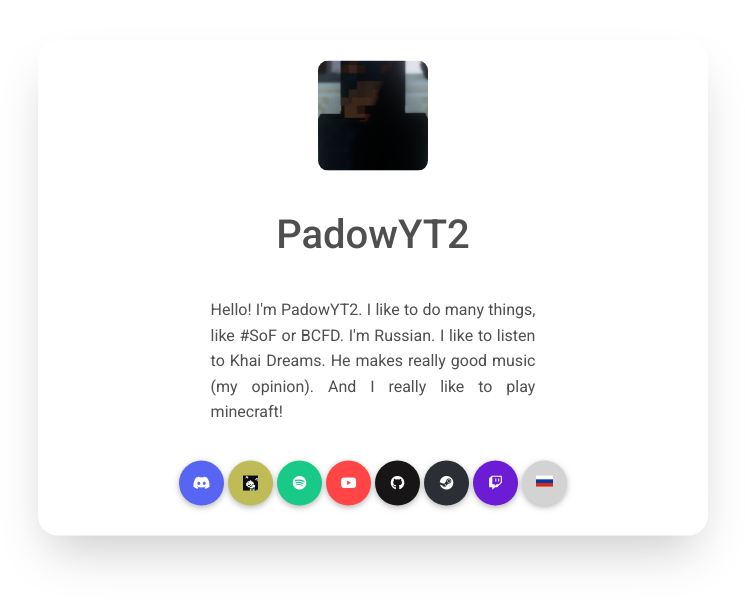
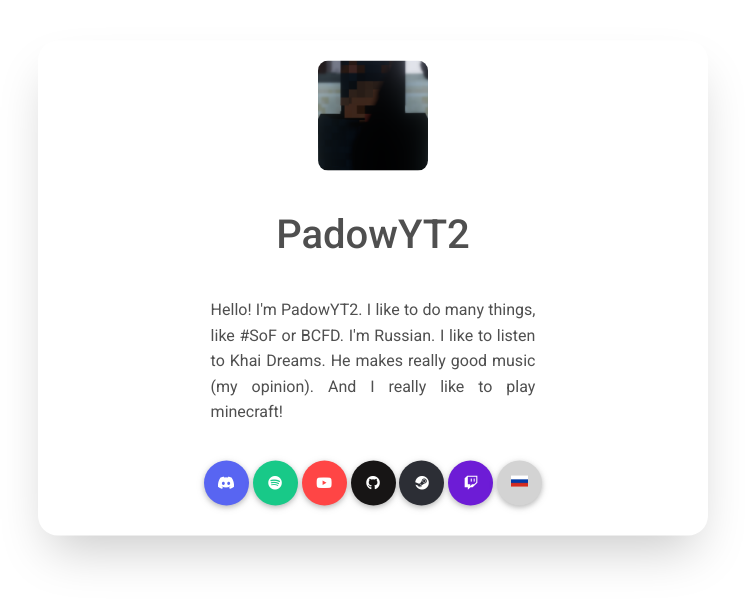
Before and after one commit to PadowYT2/aboutme, a plain HTML site: page index.html in a window 1280 px wide. Shown: the part 112-716 px from the top of the page, without its empty margins (267-1012 px from the left). Drawn offline with Linux system fonts and the light colour scheme; a script that the page names is missing.

Commit message:
Update index.html

```diff
--- a/index.html
+++ b/index.html
@@ -66,7 +66,6 @@
   </div>
 <div style="padding: 20px;">
     <a class="btn btn-primary btn-floating btn-lg" data-mdb-toggle="popover" data-mdb-placement="top" data-mdb-content="PadowYT2#1148" style="background-color: #5865F2;" role="button"><i class="fab fa-discord"></i></a>
-    <a class="btn btn-primary btn-floating btn-lg" style="background-color: #bfbc58;" role="button" href="https://www.soff.ml" target="_blank"><img src="img/sof.png" width="15px" style="padding: 15px 0;"></img></a>
     <a class="btn btn-primary btn-floating btn-lg" style="background-color: #18c988;" role="button" href="http://gg.gg/padowvibe" target="_blank"><i class="fab fa-spotify"></i></a>
     <a class="btn btn-primary btn-floating btn-lg" style="background-color: #ff4545;" role="button" href="https://www.youtube.com/channel/UCXWNltER04A3qcjdc1Fst0w" target="_blank"><i class="fab fa-youtube"></i></a>
     <a class="btn btn-primary btn-floating btn-lg" style="background-color: #171515;" role="button" href="https://github.com/PadowYT2" target="_blank"><i class="fab fa-github"></i></a>
```
